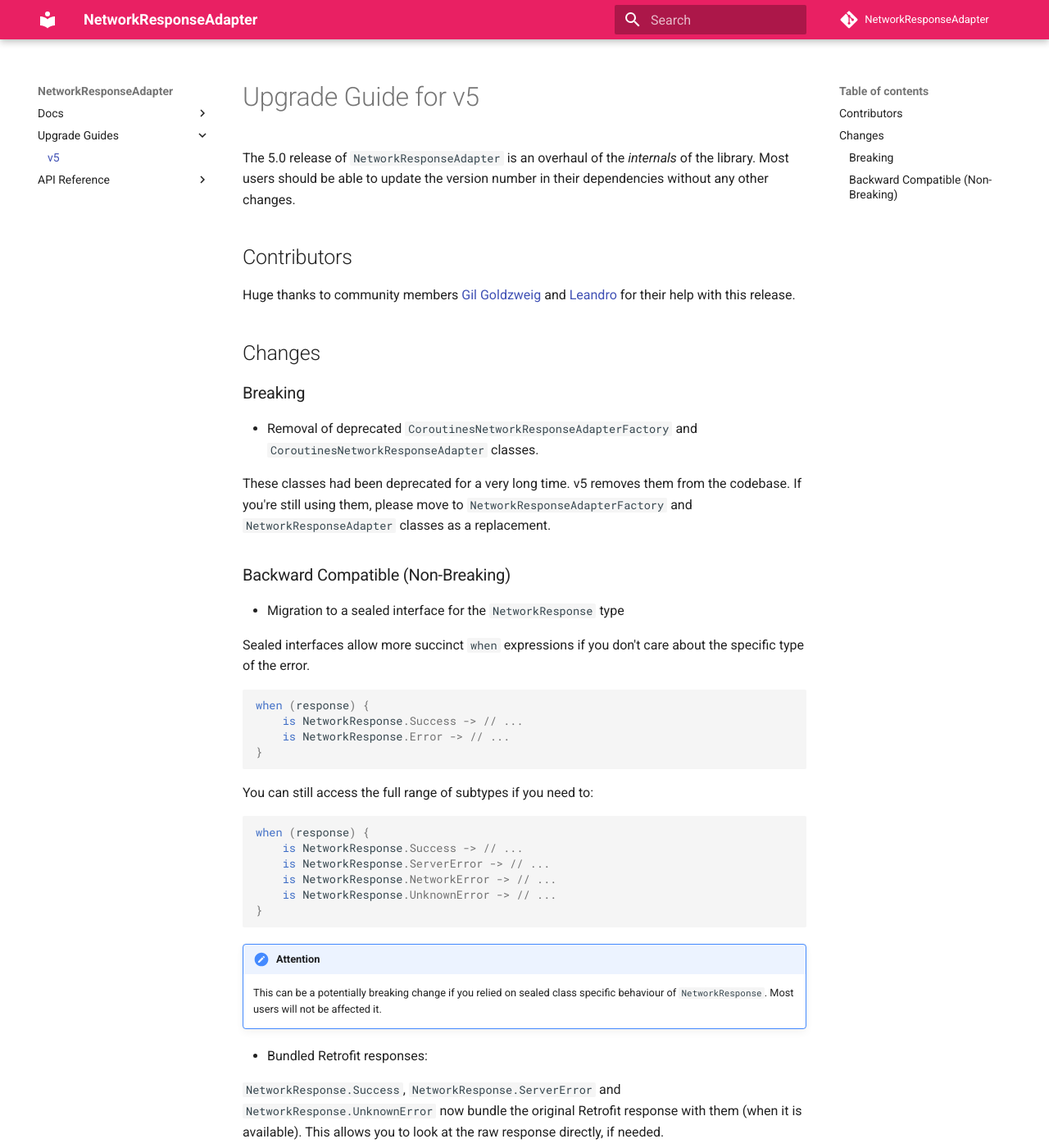
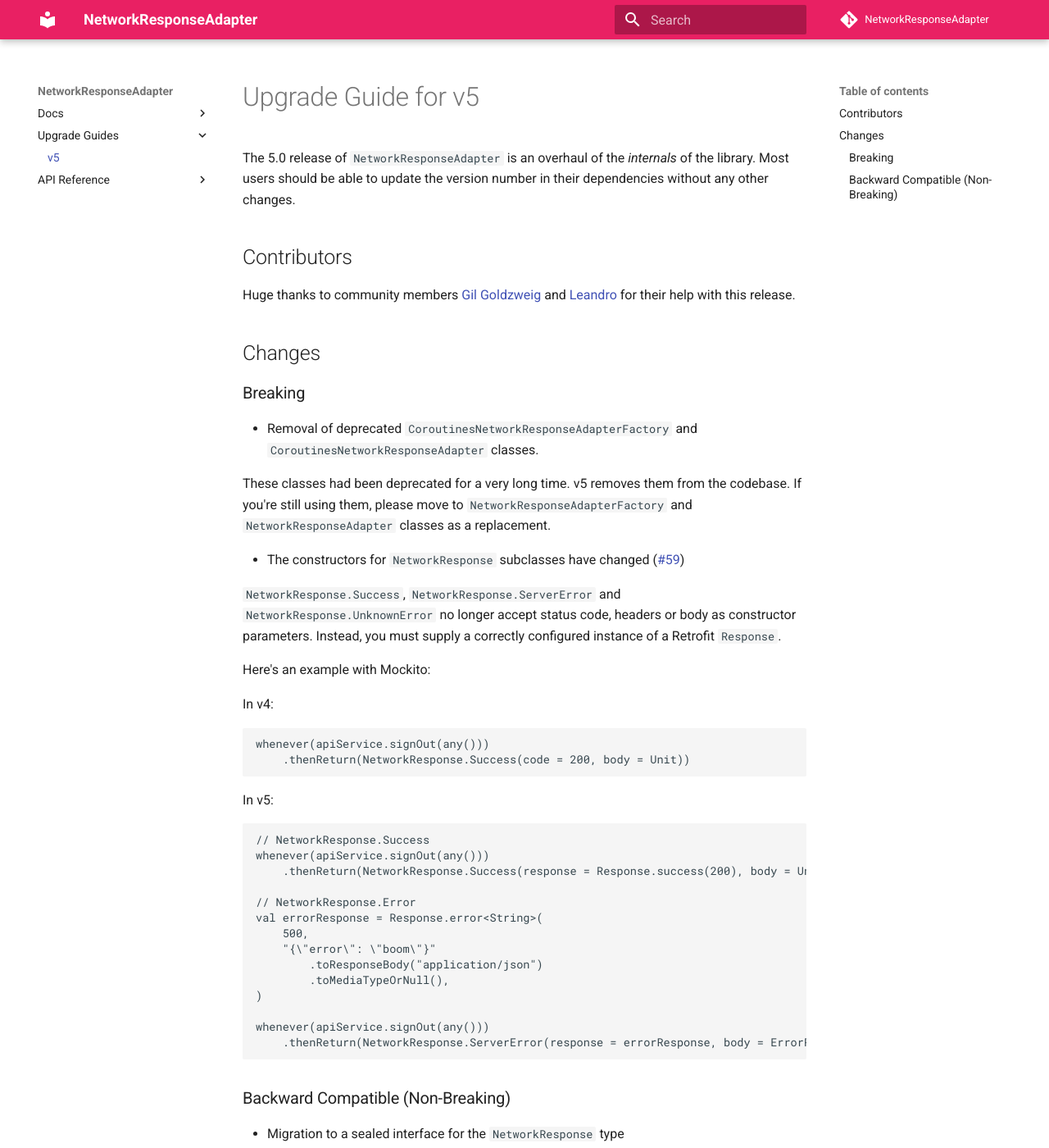
Before and after one commit to haroldadmin/NetworkResponseAdapter, an MkDocs documentation site: the page built from docs/docs/upgrade-guides/v5.md, in a window 1280 px wide and 1400 px high. Shown: the whole window at 82% size. Built offline with MkDocs 1.6.1 and Material for MkDocs 9.7.7, drawn with Linux system fonts in a browser that asks for light colours; comment, search, counter and statistics services are not loaded.

Commit message:
Add CHANGELOG.md and fix v5 upgrade guide (#60)
* feat: Add CHANGELOG.md

* fix: Add breaking change to v5 upgrade guide

````diff
--- a/docs/docs/upgrade-guides/v5.md
+++ b/docs/docs/upgrade-guides/v5.md
@@ -13,6 +13,38 @@
 - Removal of deprecated `CoroutinesNetworkResponseAdapterFactory` and `CoroutinesNetworkResponseAdapter` classes.
 
 These classes had been deprecated for a very long time. v5 removes them from the codebase. If you're still using them, please move to `NetworkResponseAdapterFactory` and `NetworkResponseAdapter` classes as a replacement.
+
+- The constructors for `NetworkResponse` subclasses have changed ([#59](https://github.com/haroldadmin/NetworkResponseAdapter/issues/59))
+
+`NetworkResponse.Success`, `NetworkResponse.ServerError` and `NetworkResponse.UnknownError` no longer accept status code, headers or body as constructor parameters. Instead, you must supply a correctly configured instance of a Retrofit `Response`.
+
+Here's an example with Mockito:
+
+In v4:
+
+```kt
+whenever(apiService.signOut(any()))
+	.thenReturn(NetworkResponse.Success(code = 200, body = Unit))
+```
+
+In v5:
+
+```kt
+// NetworkResponse.Success
+whenever(apiService.signOut(any()))
+	.thenReturn(NetworkResponse.Success(response = Response.success(200), body = Unit))
+
+// NetworkResponse.Error
+val errorResponse = Response.error<String>(
+	500,
+	"{\"error\": \"boom\"}"
+		.toResponseBody("application/json")
+		.toMediaTypeOrNull(),
+)
+
+whenever(apiService.signOut(any()))
+	.thenReturn(NetworkResponse.ServerError(response = errorResponse, body = ErrorResponse("boom")))
+```
 
 ### Backward Compatible (Non-Breaking)
 
````
Also changed, not shown: CHANGELOG.md (added).
